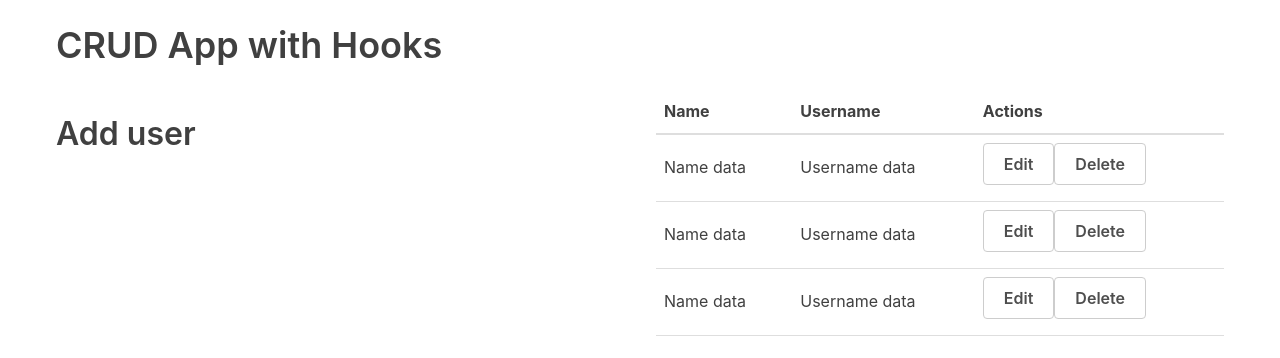
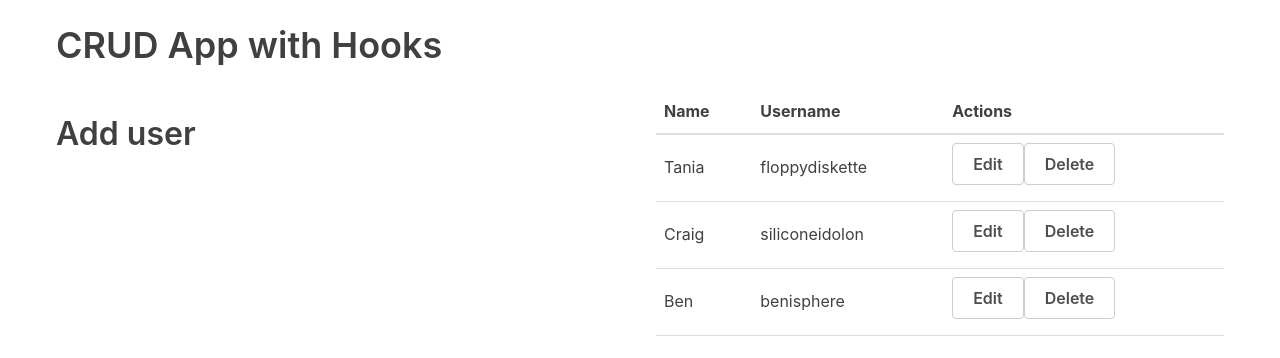
Before and after one commit to ignaciozanotti/reactCrud, a React (Create React App) app: page / in a window 1280 px wide. Shown: the top 358 px of the page. Built offline with nearby package versions, Linux system fonts and the light colour scheme.

Commit message:
dynamic users display (no add)

```diff
--- a/src/App.js
+++ b/src/App.js
@@ -1,13 +1,13 @@
 import React, {useState} from 'react';
 import UserTable from './components/UserTable';
-
+import { v4 as uuidv4 } from 'uuid';
 
 function App() {
 
   const usersData = [
-    { id: 1, name: 'Tania', username: 'floppydiskette' },
-    { id: 2, name: 'Craig', username: 'siliconeidolon' },
-    { id: 3, name: 'Ben', username: 'benisphere' },
+    { id: uuidv4(), name: 'Tania', username: 'floppydiskette' },
+    { id: uuidv4(), name: 'Craig', username: 'siliconeidolon' },
+    { id: uuidv4(), name: 'Ben', username: 'benisphere' },
   ]
 
   //state
--- a/src/components/UserTable.jsx
+++ b/src/components/UserTable.jsx
@@ -15,17 +15,22 @@
     </thead>
     <tbody>
 {
+  props.users.length > 0 ?
   props.users.map( user => (
-    <tr>
-    <td>Name data</td>
-    <td>Username data</td>
+    <tr key={user.id}>
+    <td>{user.name}</td>
+    <td>{user.username}</td>
     <td>
       <button className="button muted-button">Edit</button>
       <button className="button muted-button">Delete</button>
     </td>
   </tr>
 
-  ))
+  )): (
+    <tr>
+      <td>No users</td>
+    </tr>
+  )
 }
 
 
```
